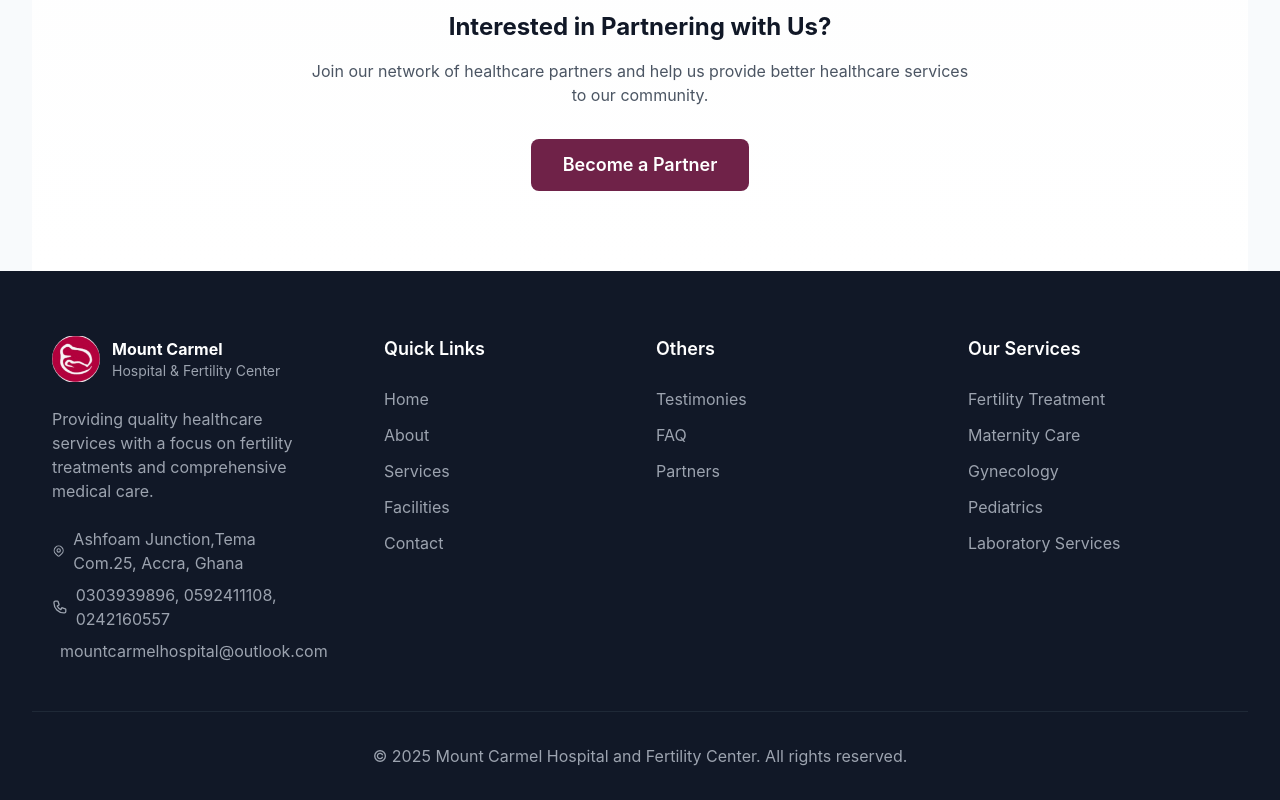
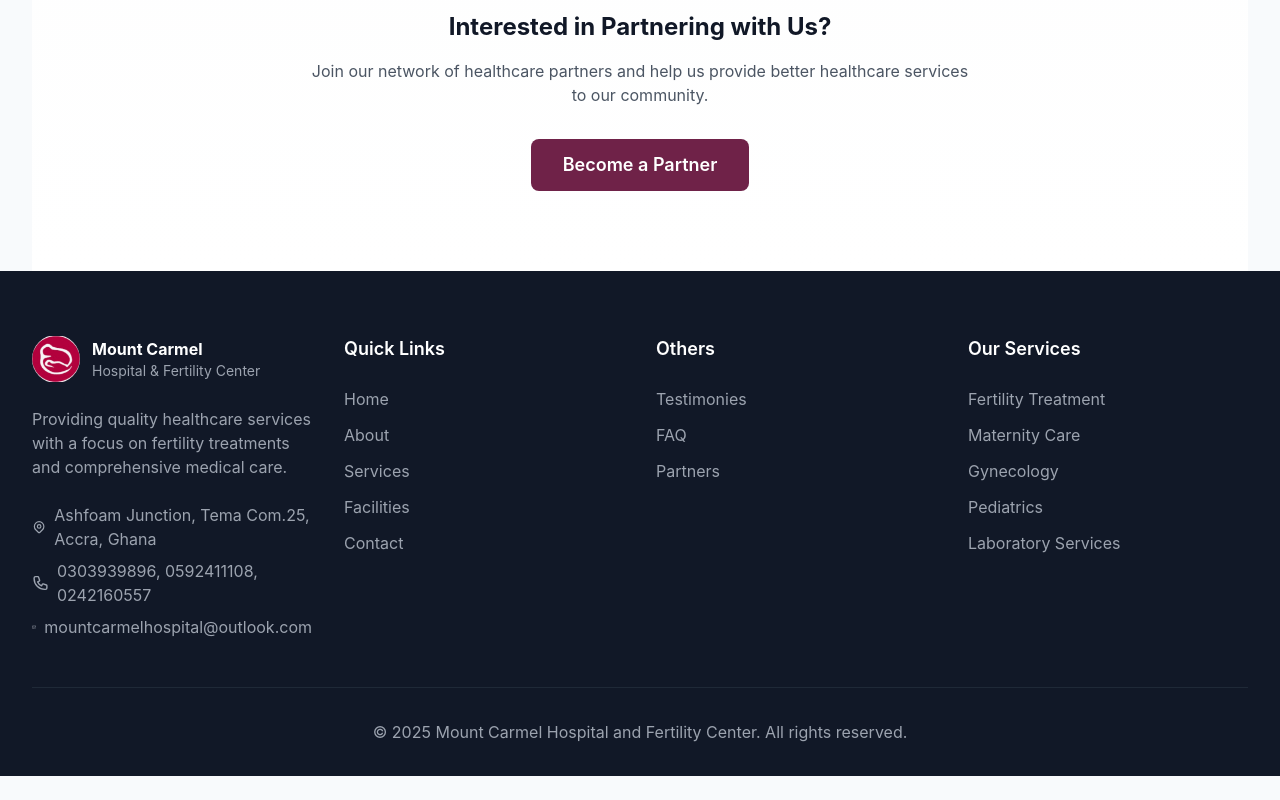
Before and after one commit to Richmond-Andoh/mount-carmel, a React (Vite) app: page /partners in a window 1280 px wide. Shown: the part 1502-2302 px from the top of the page. After the commit the page ends 2278 px from the top, so only its background shows below. Built offline with nearby package versions, Linux system fonts and the light colour scheme.

Commit message:
Some fixes

```diff
--- a/src/components/Footer.jsx
+++ b/src/components/Footer.jsx
@@ -1,5 +1,134 @@
+// import { Link } from 'react-router-dom';
+// import logo from '../assets/gallery/logo.jpg'
+
+// const Footer = () => {
+//   const links = {
+//     quickLinks: [
+//       { name: 'Home', path: '/' },
+//       { name: 'About', path: '/about' },
+//       { name: 'Services', path: '/services' },
+//       { name: 'Facilities', path: '/facilities' },
+//       { name: 'Contact', path: '/contact' }
+//     ],
+//     others: [
+//       { name: 'Testimonies', path: '/testimonies' },
+//       { name: 'FAQ', path: '/faq' },
+//       { name: 'Partners', path: '/partners' }
+//     ],
+//     services: [
+//       'Fertility Treatment',
+//       'Maternity Care',
+//       'Gynecology',
+//       'Pediatrics',
+//       'Laboratory Services'
+//     ]
+//   }
+
+//   return (
+//     <footer className="bg-gray-900 text-white pt-16 pb-8">
+//       <div className="mx-auto max-w-8xl px-4 sm:px-6 lg:px-8">
+//         <div className="grid grid-cols-1 md:grid-cols-2 lg:grid-cols-4 gap-8">
+//           {/* Hospital Info */}
+//           <div className='ml-5'>
+//             <div className="flex items-center space-x-3 mb-6">
+//               <img src={logo} alt="Logo" className="w-12 h-12 rounded-logo" />
+//               <div>
+//                 <h3 className="font-bold">Mount Carmel</h3>
+//                 <p className="text-sm text-gray-400">Hospital & Fertility Center</p>
+//               </div>
+//             </div>
+//             <p className="text-gray-400 mb-6">
+//               Providing quality healthcare services with a focus on fertility treatments and comprehensive medical care.
+//             </p>
+//             <div className="space-y-2">
+//               <p className="flex items-center text-gray-400">
+//                 <svg className="w-5 h-5 mr-2" fill="none" stroke="currentColor" viewBox="0 0 24 24">
+//                   <path strokeLinecap="round" strokeLinejoin="round" strokeWidth="2"
+//                     d="M17.657 16.657L13.414 20.9a1.998 1.998 0 01-2.827 0l-4.244-4.243a8 8 0 1111.314 0z" />
+//                   <path strokeLinecap="round" strokeLinejoin="round" strokeWidth="2"
+//                     d="M15 11a3 3 0 11-6 0 3 3 0 016 0z" />
+//                 </svg>
+//                 Ashfoam Junction,Tema Com.25, Accra, Ghana
+//               </p>
+//               <p className="flex items-center text-gray-400">
+//                 <svg className="w-5 h-5 mr-2" fill="none" stroke="currentColor" viewBox="0 0 24 24">
+//                   <path strokeLinecap="round" strokeLinejoin="round" strokeWidth="2"
+//                     d="M3 5a2 2 0 012-2h3.28a1 1 0 01.948.684l1.498 4.493a1 1 0 01-.502 1.21l-2.257 1.13a11.042 11.042 0 005.516 5.516l1.13-2.257a1 1 0 011.21-.502l4.493 1.498a1 1 0 01.684.949V19a2 2 0 01-2 2h-1C9.716 21 3 14.284 3 6V5z" />
+//                 </svg>
+//                 0303939896, 0592411108, 0242160557
+//               </p>
+//               <p className="flex items-center text-gray-400">
+//                 <svg className="w-5 h-5 mr-2" fill="none" stroke="currentColor" viewBox="0 0 24 24">
+//                   <path strokeLinecap="round" strokeLinejoin="round" strokeWidth="2"
+//                     d="M3 8l7.89 5.26a2 2 0 002.22 0L21 8M5 19h14a2 2 0 002-2V7a2 2 0 00-2-2H5a2 2 0 00-2 2v10a2 2 0 002 2z" />
+//                 </svg>
+//                 mountcarmelhospital@outlook.com
+//               </p>
+//             </div>
+//           </div>
+
+//           {/* Quick Links */}
+//           <div className='ml-10'>
+//             <h3 className="text-lg font-semibold mb-6">Quick Links</h3>
+//             <ul className="space-y-3">
+//               {links.quickLinks.map((link) => (
+//                 <li key={link.name}>
+//                   <Link
+//                     to={link.path}
+//                     className="text-gray-400 hover:text-white transition-colors"
+//                   >
+//                     {link.name}
+//                   </Link>
+//                 </li>
+//               ))}
+//             </ul>
+//           </div>
+
+//           {/* Others */}
+//           <div>
+//             <h3 className="text-lg font-semibold mb-6">Others</h3>
+//             <ul className="space-y-3">
+//               {links.others.map((link) => (
+//                 <li key={link.name}>
+//                   <Link
+//                     to={link.path}
+//                     className="text-gray-400 hover:text-white transition-colors"
+//                   >
+//                     {link.name}
+//                   </Link>
+//                 </li>
+//               ))}
+//             </ul>
+//           </div>
+
+//           {/* Services */}
+//           <div>
+//             <h3 className="text-lg font-semibold mb-6">Our Services</h3>
+//             <ul className="space-y-3">
+//               {links.services.map((service) => (
+//                 <li key={service} className="text-gray-400">
+//                   {service}
+//                 </li>
+//               ))}
+//             </ul>
+//           </div>
+//         </div>
+
+//         <div className="border-t border-gray-800 mt-12 pt-8">
+//           <p className="text-center text-gray-400">
+//             © {new Date().getFullYear()} Mount Carmel Hospital and Fertility Center. All rights reserved.
+//           </p>
+//         </div>
+//       </div>
+//     </footer>
+//   )
+// }
+
+// export default Footer
+
+
 import { Link } from 'react-router-dom';
-import logo from '../assets/gallery/logo.jpg'
+import logo from '../assets/gallery/logo.jpg';
 
 const Footer = () => {
   const links = {
@@ -22,14 +151,15 @@ const Footer = () => {
       'Pediatrics',
       'Laboratory Services'
     ]
-  }
+  };
 
   return (
     <footer className="bg-gray-900 text-white pt-16 pb-8">
       <div className="mx-auto max-w-8xl px-4 sm:px-6 lg:px-8">
         <div className="grid grid-cols-1 md:grid-cols-2 lg:grid-cols-4 gap-8">
+
           {/* Hospital Info */}
-          <div className='ml-5'>
+          <div className="flex flex-col">
             <div className="flex items-center space-x-3 mb-6">
               <img src={logo} alt="Logo" className="w-12 h-12 rounded-logo" />
               <div>
@@ -48,7 +178,7 @@ const Footer = () => {
                   <path strokeLinecap="round" strokeLinejoin="round" strokeWidth="2"
                     d="M15 11a3 3 0 11-6 0 3 3 0 016 0z" />
                 </svg>
-                Ashfoam Junction,Tema Com.25, Accra, Ghana
+                Ashfoam Junction, Tema Com.25, Accra, Ghana
               </p>
               <p className="flex items-center text-gray-400">
                 <svg className="w-5 h-5 mr-2" fill="none" stroke="currentColor" viewBox="0 0 24 24">
@@ -68,7 +198,7 @@ const Footer = () => {
           </div>
 
           {/* Quick Links */}
-          <div className='ml-10'>
+          <div className="flex flex-col">
             <h3 className="text-lg font-semibold mb-6">Quick Links</h3>
             <ul className="space-y-3">
               {links.quickLinks.map((link) => (
@@ -85,7 +215,7 @@ const Footer = () => {
           </div>
 
           {/* Others */}
-          <div>
+          <div className="flex flex-col">
             <h3 className="text-lg font-semibold mb-6">Others</h3>
             <ul className="space-y-3">
               {links.others.map((link) => (
@@ -102,7 +232,7 @@ const Footer = () => {
           </div>
 
           {/* Services */}
-          <div>
+          <div className="flex flex-col">
             <h3 className="text-lg font-semibold mb-6">Our Services</h3>
             <ul className="space-y-3">
               {links.services.map((service) => (
@@ -121,7 +251,7 @@ const Footer = () => {
         </div>
       </div>
     </footer>
-  )
-}
+  );
+};
 
-export default Footer
+export default Footer;
--- a/src/components/Navbar.jsx
+++ b/src/components/Navbar.jsx
@@ -39,9 +39,9 @@ const Navbar = () => {
               <img src={logo} alt="Mount Carmel Logo" className="w-full h-full rounded-logo" />
             </div>
             <div>
-              <h1 className="text-lg xs:text-xl font-bold text-[#6f2248] mb-1.5 leading-tight">
+              <h3 className="text-lg xs:text-xl font-bold text-[#6f2248] mb-1.5 leading-tight">
                 Mount Carmel Hospital And Fertility Center
-              </h1>
+              </h3>
               {/* Contact info only on sm+ */}
               <div className="hidden sm:flex flex-col sm:flex-row space-y-1 sm:space-y-0 sm:space-x-6 text-sm text-gray-600">
                 <a href="mailto:mountcarmelhospital@outlook.com" className="flex items-center hover:text-[#6f2248]">
@@ -103,14 +103,14 @@ const Navbar = () => {
             exit={{ opacity: 0, height: 0 }}
             className="mobile-nav-wrapper"
           >
-            {/* Close button for mobile nav */}
-            <div className="mobile-close-btn">
+            {/* Only one close button here, remove any other close button in mobile nav */}
+            {/* <div className="flex justify-end mb-2">
               <button onClick={toggleMenu} aria-label="Close menu">
                 <svg className="h-6 w-6" fill="none" stroke="currentColor" viewBox="0 0 24 24">
                   <path strokeLinecap="round" strokeLinejoin="round" strokeWidth="2" d="M6 18L18 6M6 6l12 12" />
                 </svg>
               </button>
-            </div>
+            </div> */}
             <div className="px-4 py-4 space-y-3">
               {navLinks.map(link => (
                 <Link key={link.path} to={link.path} onClick={() => setIsOpen(false)} className="mobile-nav-link">
@@ -129,7 +129,7 @@ const Navbar = () => {
       </AnimatePresence>
 
       {/* Show contact info on mobile below logo */}
-      <div className="flex flex-col sm:hidden mt-2 text-sm text-gray-600">
+      {/* <div className="flex flex-col sm:hidden mt-2 text-sm text-gray-600">
         <a href="mailto:mountcarmelhospital@outlook.com" className="flex items-center hover:text-[#6f2248] mb-1">
           <svg className="w-5 h-5 mr-1" fill="none" stroke="currentColor" viewBox="0 0 24 24">
             <path strokeLinecap="round" strokeLinejoin="round" strokeWidth="2"
@@ -144,7 +144,7 @@ const Navbar = () => {
           </svg>
           0592411108
         </a>
-      </div>
+      </div> */}
     </nav>
   )
 }
```
